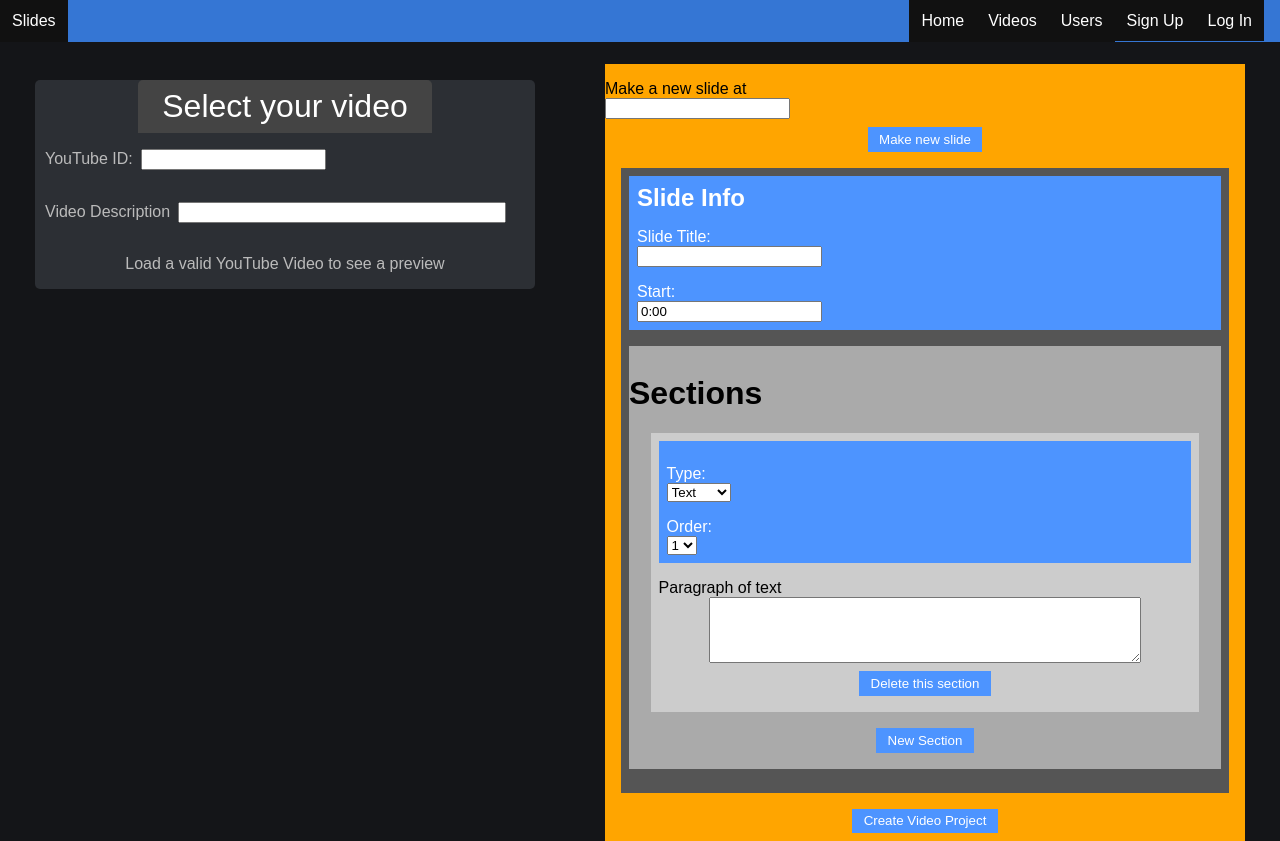
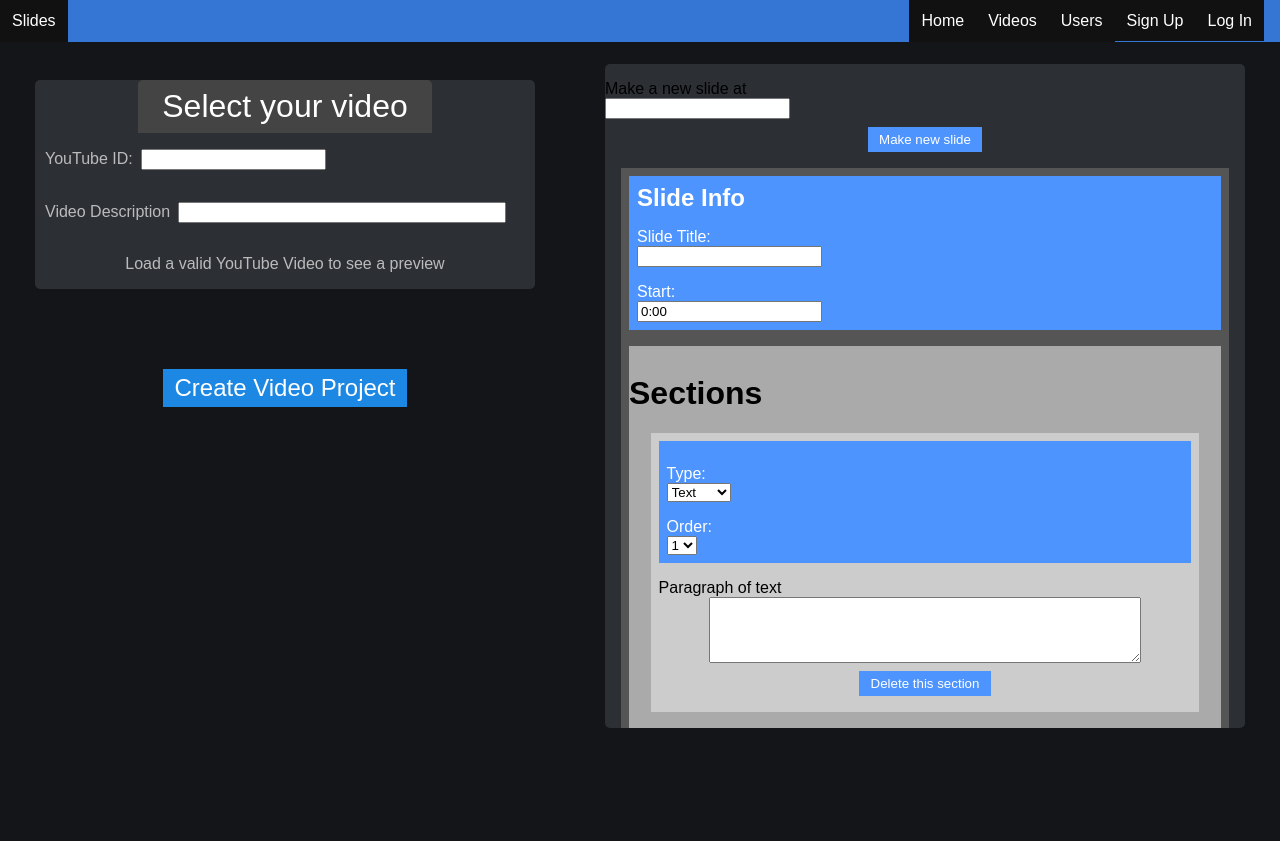
Before and after one commit to MostlyFocusedMike/slides-front, a React (Create React App) app: page /videos/new in a window 1280 px wide. After the commit the page ends 800 px from the top, so only its background shows below. Built offline with nearby package versions, Linux system fonts and the light colour scheme; what normalizr would draw is missing.

Commit message:
style create button

```diff
--- a/src/App.css
+++ b/src/App.css
@@ -1,4 +1,4 @@
-.video-previews-container, #big-form, #big-form fieldset {
+.video-previews-container, #big-form, #big-form div fieldset {
   display: flex;
   flex-wrap: wrap;
   justify-content: center; }
@@ -147,7 +147,7 @@ img {
   justify-content: space-around;
   border: none;
   margin: 0; }
-  #big-form fieldset {
+  #big-form div fieldset {
     width: 500px;
     height: fit-content;
     border: none;
@@ -157,35 +157,54 @@ img {
     border-radius: 5px;
     padding: 0;
     margin: 1rem 0; }
-    #big-form fieldset h2 {
+    #big-form div fieldset h2 {
       font-size: 2rem;
       background: #444;
       padding: .5rem 1.5rem;
       margin: 0;
       border-radius: 5px 5px 0 0;
       font-weight: 100; }
-    #big-form fieldset div {
+    #big-form div fieldset div {
       margin: 1rem auto;
       width: 480px; }
-      #big-form fieldset div label, #big-form fieldset div p {
+      #big-form div fieldset div label, #big-form div fieldset div p {
         display: inline-block;
         margin: 0 0.5rem 0 0;
         color: #BBB; }
-      #big-form fieldset div input[type="text"] {
+      #big-form div fieldset div input[type="text"] {
         display: inline; }
-      #big-form fieldset div #desc {
+      #big-form div fieldset div #desc {
         width: 320px; }
-      #big-form fieldset div iframe {
+      #big-form div fieldset div iframe {
         width: 480px;
         height: 270px;
         display: block;
         margin: .5rem auto; }
-      #big-form fieldset div p {
+      #big-form div fieldset div p {
         text-align: center;
         width: 100%; }
+  #big-form div #create-project {
+    margin: 5rem 0; }
+    #big-form div #create-project button {
+      background: #1D88E3;
+      color: white;
+      border: none;
+      padding: .3rem .7rem;
+      margin: .5rem auto;
+      display: block;
+      transition: background 150ms;
+      font-size: 1.5rem; }
+      #big-form div #create-project button:hover {
+        background: #10BC24;
+        color: white; }
+      #big-form div #create-project button:active {
+        background: #31D044; }
   #big-form #main-forms {
-    background: orange;
+    background: #2C2F34;
+    border-radius: 5px;
     min-width: 350px;
-    width: 50%; }
+    width: 50%;
+    height: 83vh;
+    overflow: auto; }
 
 /*# sourceMappingURL=App.css.map */
--- a/src/components/newVideoFormComponents/NewVideoForm.js
+++ b/src/components/newVideoFormComponents/NewVideoForm.js
@@ -49,16 +49,23 @@ class NewVideoForm extends React.Component {
         {this.state.fireRedirect ?
           <Redirect to={`/videos/${this.state.fireRedirect}`} /> : null
         }
+        <div>
           <VideoPreviewFieldset
             handleVideoChange={this.props.handleVideoChange}
             loadPreview={this.props.newVideo.loadPreview}
             youtube_vid={youtube_vid}
             desc={desc}
           />
+
+          <div id="create-project">
+            <button id="create-project-btn" onClick={this.makeVideo}>Create Video Project</button>
+          </div>
+        </div>
+
+
         <div id="main-forms">
           <SlideMakerInputs />
           <SlidesContainer />
-          <button onClick={this.makeVideo}>Create Video Project</button>
         </div>
 
       </div>
--- a/src/scss/main.scss
+++ b/src/scss/main.scss
@@ -21,6 +21,23 @@ $bor: 2px solid black;
   }
   &:active {
     background: #6EB0E8;
+  }
+}
+
+@mixin basic-button($font-color, $font-hover, $main, $hover, $active) {
+  background: $main;
+  color: $font-color;
+  border: none;
+  padding: .3rem .7rem;
+  margin: .5rem auto;
+  display: block;
+  transition: background 150ms;
+  &:hover {
+    background: $hover;
+    color: $font-hover;
+  }
+  &:active {
+    background: $active;
   }
 }
 
@@ -246,6 +263,7 @@ img {
   justify-content: space-around;
   border: none;
   margin: 0;
+  div {
     fieldset {
       width: 500px;
       height: fit-content;
@@ -291,10 +309,22 @@ img {
         }
       }
     }
+    #create-project {
+      margin: 5rem 0;
+      button {
+        @include basic-button(white, white, #1D88E3, #10BC24, #31D044);
+        font-size: 1.5rem;
+      }
+    }
+  }
   #main-forms {
-    background: orange;
+    background: #2C2F34;
+    border-radius: 5px;
     min-width: 350px;
     width: 50%;
+    height: 83vh;
+    overflow: auto;
   }
 
+
 }
```
Also changed, not shown: 1 other file (tests, documents, lock files or other folders). Lines whose indentation alone changed are shown as unchanged.
